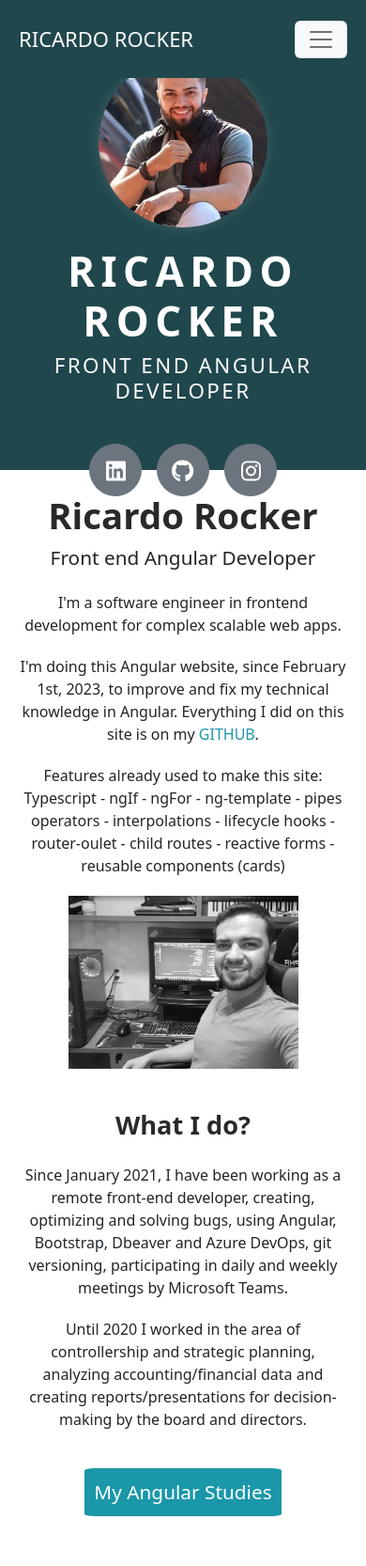
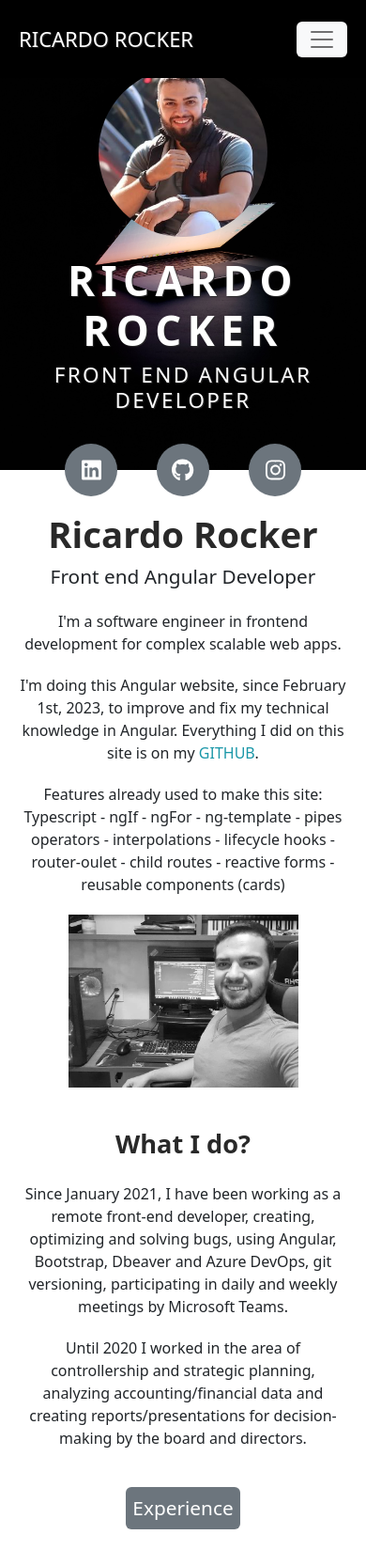
Before and after one commit to ricardorocker/my-angular-site, an Angular app: page / in a window 390 px wide. Shown: the top 1666 px of the page at 94% size. Built offline with nearby package versions, Linux system fonts and the light colour scheme.

Commit message:
Update background home, navbar style, buttons to bootstrap

```diff
--- a/src/app/components/nav-bar/nav-bar.component.css
+++ b/src/app/components/nav-bar/nav-bar.component.css
@@ -15,7 +15,9 @@
   background-size: cover;
   position: relative;
   height: 500px;
-  background-color: #20474c;
+  /* background-image: url("https://images.unsplash.com/photo-1562907550-096d3bf9b25c?ixlib=rb-4.0.3&ixid=MnwxMjA3fDB8MHxwaG90by1wYWdlfHx8fGVufDB8fHx8&auto=format&fit=crop&w=1935&q=80"); */
+  background-repeat: no-repeat;
+  background-attachment: fixed;
 }
 
 .banner-not-home {
@@ -32,11 +34,13 @@ h1 {
   font-size: 2.75rem;
   font-weight: 900;
   letter-spacing: 0.4rem;
+  text-shadow: 1px 1px 1px #2b2b2b;
 }
 
 h3 {
   font-size: 1.4rem;
   letter-spacing: 0.15rem;
+  text-shadow: 1px 1px 1px #2b2b2b;
 }
 
 .logo {
@@ -46,7 +50,6 @@ h3 {
   background-size: cover;
   border-radius: 50%;
   margin-bottom: 20px;
-  box-shadow: 3px 3px #ffffff;
   animation: shadowAppear 2s ease-in-out infinite;
 }
 
@@ -57,30 +60,27 @@ h3 {
 }
 
 .navbar {
-  /* background-color: transparent;   */
-  background-color: #20474c;
-  background-position: center;
-  background-size: cover;
-  width: 100%;
   position: absolute;
   top: 0;
-  left: 0;
   padding: 20px;
   z-index: 999;
 }
 
 .navbar-brand {
   font-size: 22px;
+  margin-right: 100px;
+  text-shadow: 1px 1px 1px #2b2b2b;
 }
 
 .nav-item {
   font-size: 16px;
   text-transform: uppercase;
+  text-shadow: 1px 1px 1px #2b2b2b;
 }
 
 .nav-item:hover {
   border-radius: 5%;
-  background-color: rgba(255, 255, 255, 0.1);
+  background-color: rgba(255, 255, 255, 0.3);
 }
 
 .banner-nav-buttons {
@@ -101,7 +101,7 @@ h3 {
   font-size: 24px;
   line-height: 56px;
   text-align: center;
-  margin: 0 8px;
+  margin: 0 21px;
   z-index: 500;
 }
 
@@ -112,21 +112,26 @@ h3 {
   }
 
   to {
-    box-shadow: 0 0 25px rgba(255, 255, 255, 0.3);
+    box-shadow: 0 0 40px rgba(255, 255, 255, 0.3);
   }
 }
 
 @media (max-width: 992px) {
+  .home {
+    margin-bottom: 20px;
+  }
+
   .navbar {
     position: fixed;
     top: 0;
     left: 0;
+    width: 100%;
+    background-color: black;
   }
 
   .navbar-nav {
     flex-direction: column;
     align-items: center;
-    background-color: #20474c;
     border-radius: 2%;
     box-shadow: 0 0 40px rgba(0, 0, 0, 0.5);
   }
@@ -134,4 +139,13 @@ h3 {
   .nav-link {
     padding: 20px;
   }
+
+  .navbar-toggler {
+    border-style: none;
+  }
+
+  .logo {
+    margin-top: 20px;
+    animation: none;
+  }
 }
--- a/src/app/components/nav-bar/nav-bar.component.html
+++ b/src/app/components/nav-bar/nav-bar.component.html
@@ -1,6 +1,5 @@
 <div [ngClass]="{ 'not-home': this.router.url !== '/' }" class="home">
-  <!-- <div class="banner" style="height: 500px; background-image: url('../../../assets/banner.jpg');"> -->
-  <div [ngClass]="{ 'banner-not-home': this.router.url !== '/' }" class="banner">
+  <div [ngClass]="{ 'banner-not-home': this.router.url !== '/' }" class="banner" style="background-image: url(../../../assets/back-home.jpg)">
     <div *ngIf="this.router.url === '/'" class="logo" style="background-image: url('../../../assets/profile.jpg');"
       routerLink="/experience">
     </div>
--- a/src/app/views/contact/contact.component.html
+++ b/src/app/views/contact/contact.component.html
@@ -17,9 +17,8 @@
         <label for="message">Your message</label>
         <textarea class="form-control" id="message" rows="3" ></textarea>
       </div>
-      <button type="submit" class="button">Send message</button>
+      <button type="submit" class="btn btn-secondary">Send message</button>
     </form>
   </div>
 
-
 </div>
--- a/src/app/views/home/home.component.html
+++ b/src/app/views/home/home.component.html
@@ -34,5 +34,5 @@
 </div>
 
 <div class="more-about-me">
-  <button class="button" (click)="goToStudies()">My Angular Studies</button>
+  <button class="btn btn-secondary" (click)="goToStudies()">Experience</button>
 </div>
--- a/src/app/views/home/home.component.ts
+++ b/src/app/views/home/home.component.ts
@@ -11,7 +11,7 @@ export class HomeComponent {
   constructor(private router: Router) {}
 
   goToStudies(): void {
-    this.router.navigate(['/projects']);
+    this.router.navigate(['/experience']);
   }
 
 }
--- a/src/app/views/projects/projects.component.html
+++ b/src/app/views/projects/projects.component.html
@@ -7,7 +7,7 @@
     My studies and personal projects are concentrated here.
   </div>
 
-  <button class="button" routerLink="reactive-forms">Reactive Forms</button>
+  <button class="btn btn-secondary" routerLink="reactive-forms">Reactive Forms</button>
 </div>
 
 <router-outlet></router-outlet>
--- a/src/styles.css
+++ b/src/styles.css
@@ -24,20 +24,10 @@
   font-size: 1.3em;
 }
 
-.button {
+.btn {
   font-size: 1.3em;
-  padding: 10px;
+  padding: 7px;
   border-style: none;
-  border-radius: 5%;
-  background-color: #1a97a8;
-  color: white;
-  transition-duration: 0.4s;
-}
-
-.button:hover {
-  background-color: #20474c;
-  color: #fff;
-  cursor: pointer;
 }
 
 .code {
```
Also changed, not shown: src/assets/back-home.jpg (added).
